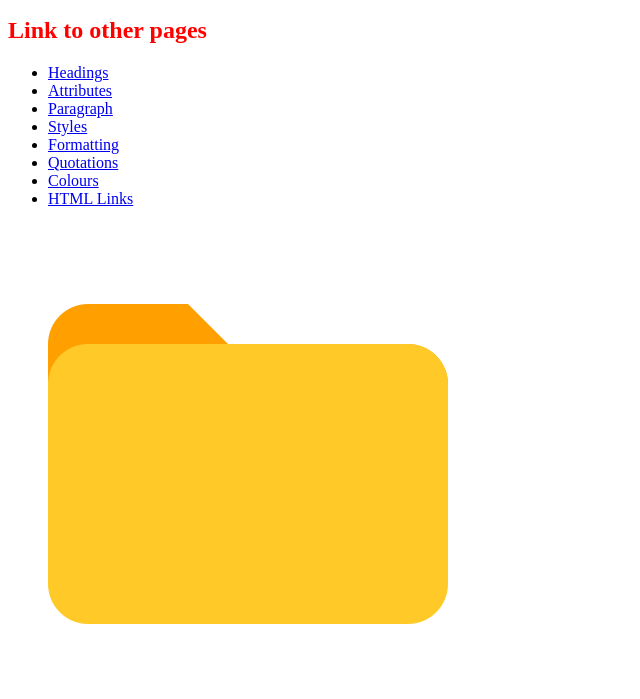
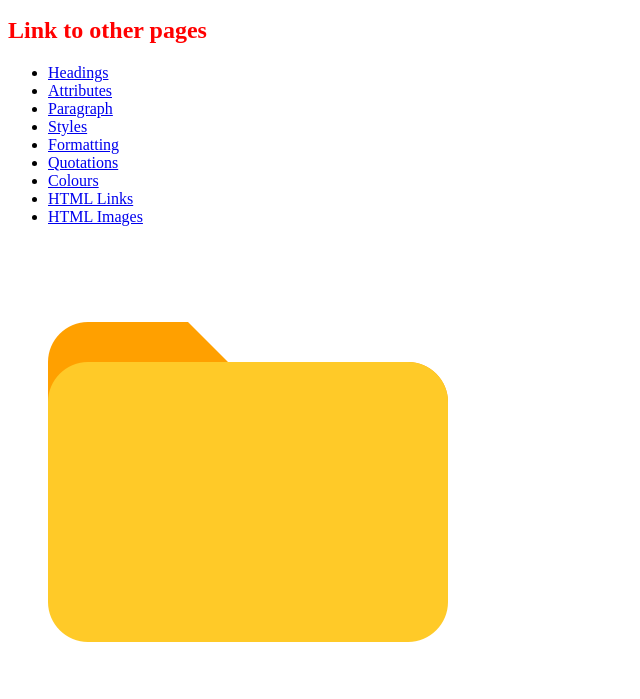
Before and after one commit to faizalhaini/my-personal-project, a plain HTML site: page index.html in a window 1280 px wide. Shown: the part 101-800 px from the top of the page, without its empty margins (0-640 px from the left). Drawn offline with Linux system fonts and the light colour scheme.

Commit message:
Update index.html

```diff
--- a/index.html
+++ b/index.html
@@ -17,6 +17,7 @@
 	<li><a href="quotations.html">Quotations</a></li>
 	<li><a href="colors.html">Colours</a></li>
 	<li><a href="links.html">HTML Links</a></li>
+	<li><a href="images.html">HTML Images</a></li>
 
 </ul>
 
```
